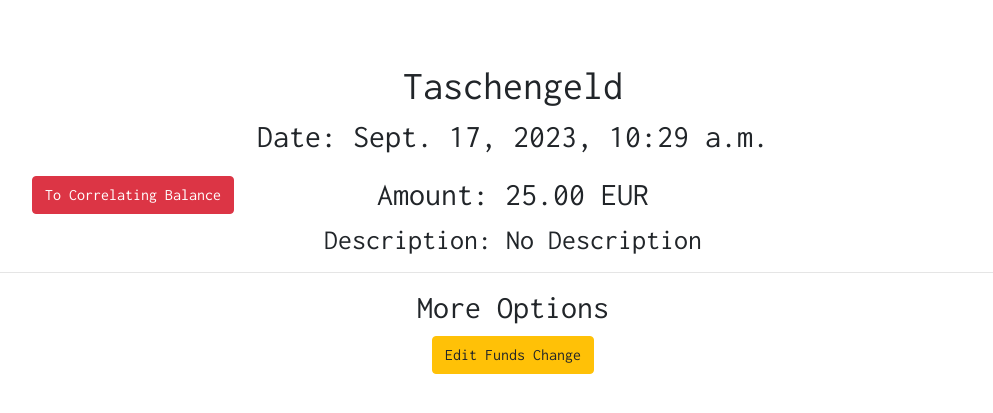
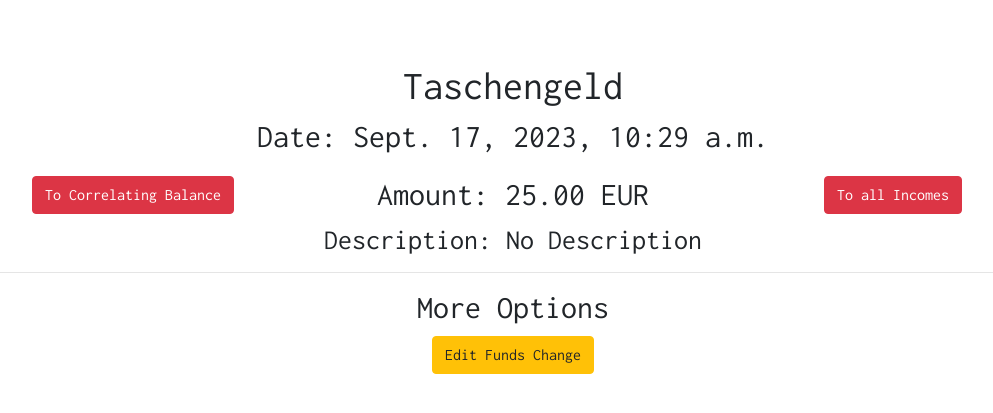
Before and after one commit to Thackerie/final_Project, a Django app: page /fundsChange/41 in a window 1280 px wide. Shown: the part 66-479 px from the top of the page, without its empty margins (127-1120 px from the left). Run offline with Django 4.2, Linux system fonts and the light colour scheme; data comes from the database, SQL or seed files in the repository; some libraries are stand-ins or nearby versions.

Commit message:
added "To expense/incomes" button on fundsChange page

```diff
--- a/WalletWise/templates/WalletWise/fundsChange.html
+++ b/WalletWise/templates/WalletWise/fundsChange.html
@@ -13,6 +13,15 @@
                 <a class="btn btn-danger" href="{% url 'balance' id=balanceId  %}" role="button">To Correlating Balance</a>
             </div>
             <div class="col-md-4"><h2>Amount: {{fundsChange.amount}} EUR</h2></div>
+            {% if fundsChange.is_expense %}
+            <div class="col-md-4">
+                <a class="btn btn-danger" href="{% url 'changeMonthIncome' date=fundsChange.destination.budget.date  %}" role="button">To all Expenses</a>
+            </div>
+            {% else %}
+            <div class="col-md-4">
+                <a class="btn btn-danger" href="{% url 'changeMonthIncome' date=fundsChange.destination.budget.date  %}" role="button">To all Incomes</a>
+            </div>
+            {% endif %}
         </div>
         <h3>Description: {{fundsChange.description}}</h3>
 
```
